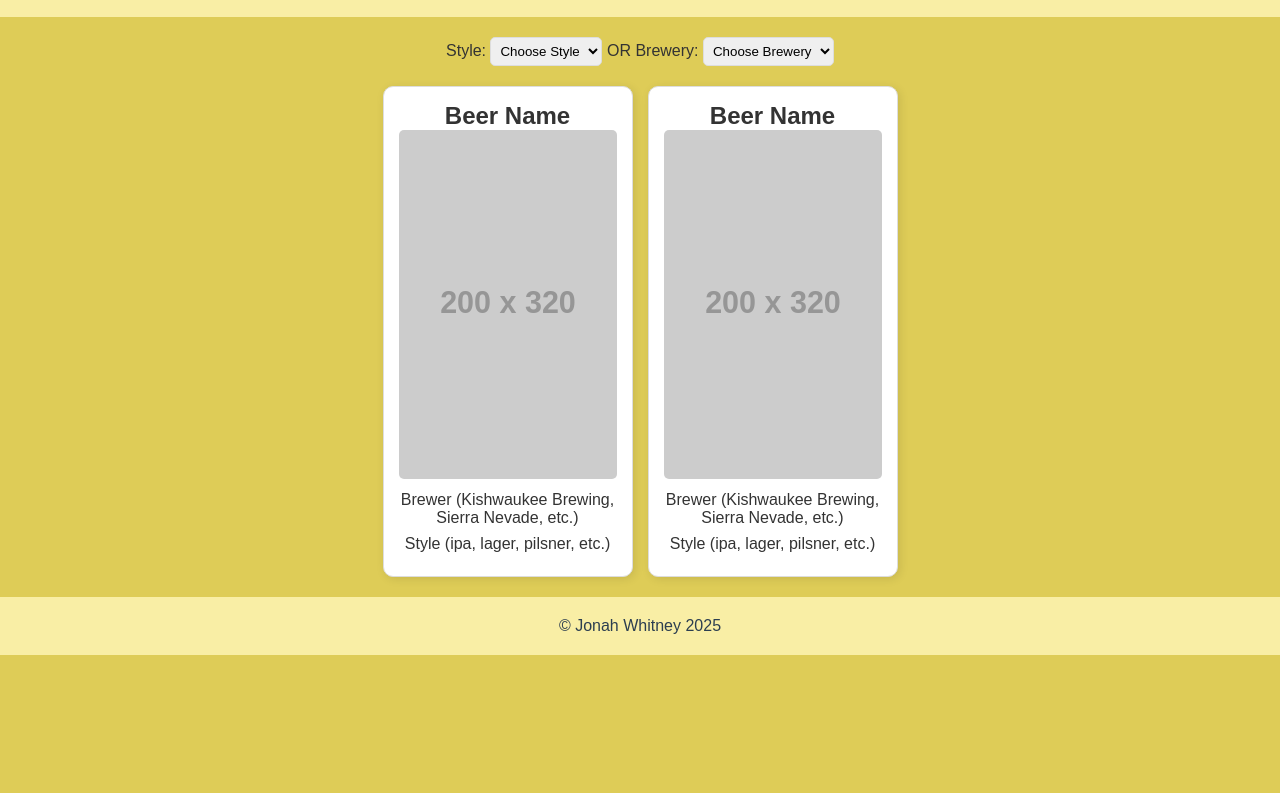
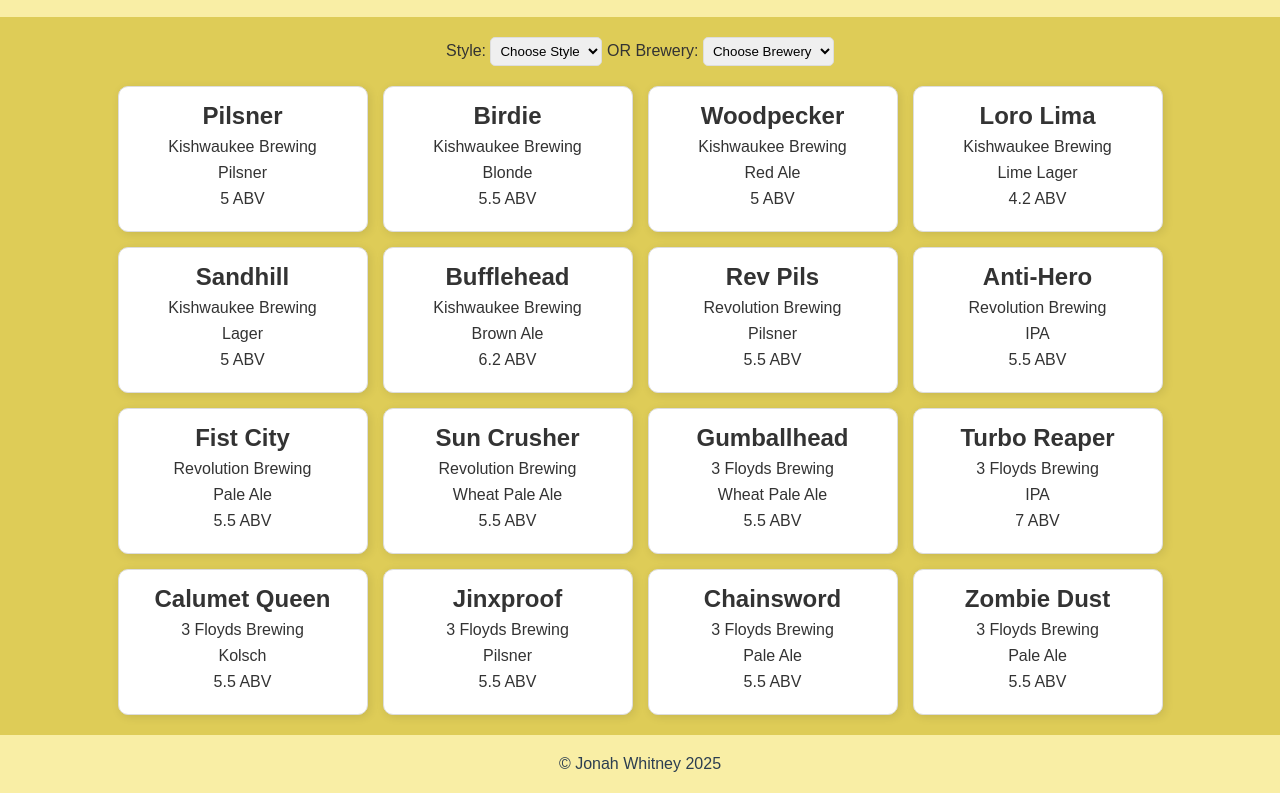
Before and after one commit to jonahwhitney11/ADD-147, a plain HTML site: page JS Midterm Project/index.html in a window 1280 px wide. Shown: the part 60-853 px from the top of the page. Before the commit the page ends 800 px from the top, so only its background shows below. Drawn offline with Linux system fonts and the light colour scheme; placeholder pictures from the web are drawn by us.

Commit message:
Added Beer class, and instances of Beers.

```diff
--- a/JS Midterm Project/index.html
+++ b/JS Midterm Project/index.html
@@ -32,22 +32,9 @@
 
   <div id="beerContainer" class="beer-container">
     <!-- Beer cards will be created in the script, the ones here are temporary -->
-    <div class="beer-card">
-      <h2>Beer Name</h2>
-      <img src="https://fakeimg.pl/200x320" alt="">
-      <p>Brewer (Kishwaukee Brewing, Sierra Nevade, etc.)</p>
-      <p>Style (ipa, lager, pilsner, etc.)</p>
-    </div>
-
-    <div class="beer-card">
-      <h2>Beer Name</h2>
-      <img src="https://fakeimg.pl/200x320" alt="">
-      <p>Brewer (Kishwaukee Brewing, Sierra Nevade, etc.)</p>
-      <p>Style (ipa, lager, pilsner, etc.)</p>
-    </div>
-
   </div>
 
+  <script src="scripts/script.js"></script>
 </body>
 
 <footer>
--- /dev/null
+++ b/JS Midterm Project/scripts/script.js
@@ -0,0 +1,44 @@
+class Beer {
+  constructor(name, brewery, style, abv) {
+    this.name = name;
+    this.brewery = brewery;
+    this.style = style;
+    this.abv = abv;
+  }
+
+  beerInfo() {
+    return `Name: ${this.name}. Brewery: ${this.brewery}. Style: ${this.style}. ABV: ${this.abv}.`
+  }
+}
+
+var kish1 = new Beer('Pilsner', 'Kishwaukee', 'Pilsner', 5);
+var kish2 = new Beer('Birdie', 'Kishwaukee', 'Blonde', 5.5);
+var kish3 = new Beer('Woodpecker', 'Kishwaukee', 'Red Ale', 5);
+var kish4 = new Beer('Loro Lima', 'Kishwaukee', 'Lime Lager', 4.2);
+var kish5 = new Beer('Sandhill', 'Kishwaukee', 'Lager', 5);
+var kish6 = new Beer('Bufflehead', 'Kishwaukee', 'Brown Ale', 6.2);
+var rev1 = new Beer('Rev Pils', 'Revolution', 'Pilsner', 5.5);
+var rev2 = new Beer('Anti-Hero', 'Revolution', 'IPA', 5.5);
+var rev3 = new Beer('Fist City', 'Revolution', 'Pale Ale', 5.5);
+var rev4 = new Beer('Sun Crusher', 'Revolution', 'Wheat Pale Ale', 5.5);
+var floyds1 = new Beer('Gumballhead', '3 Floyds', 'Wheat Pale Ale', 5.5);
+var floyds2 = new Beer('Turbo Reaper', '3 Floyds', 'IPA', 7);
+var floyds3 = new Beer('Calumet Queen', '3 Floyds', 'Kolsch', 5.5);
+var floyds4 = new Beer('Jinxproof', '3 Floyds', 'Pilsner', 5.5);
+var floyds5 = new Beer('Chainsword', '3 Floyds', 'Pale Ale', 5.5);
+var floyds6 = new Beer('Zombie Dust', '3 Floyds', 'Pale Ale', 5.5);
+
+var beerContainer = document.getElementById('beerContainer');
+
+var beers = [kish1, kish2, kish3, kish4, kish5, kish6, rev1, rev2, rev3, rev4, floyds1, floyds2, floyds3, floyds4, floyds5, floyds6];
+
+beers.forEach(beer => {
+  const beerDiv = document.createElement('div');
+  beerDiv.classList.add('beer-card');
+  beerDiv.innerHTML = `<h2>${beer.name}</h2><p>${beer.brewery} Brewing</p><p>${beer.style}</p><p>${beer.abv} ABV</p>`
+
+  beerContainer.appendChild(beerDiv);
+})
+
+console.log(kish1);
+console.log(kish1.beerInfo());
```
Also changed, not shown: 1 other file.
